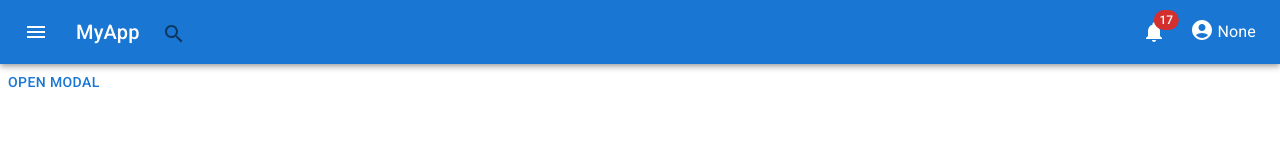
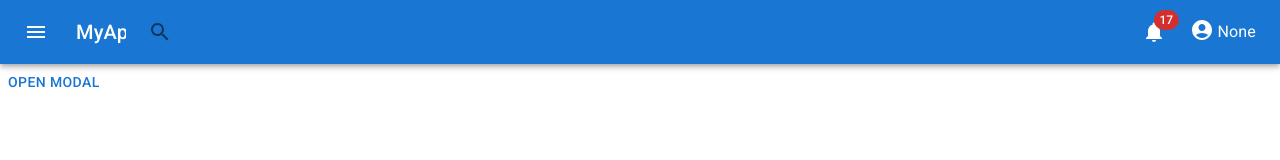
Before and after one commit to ShashankIIITN/SIH-Project-2023, a React (Create React App) app in the folder PG-Dissertation-System/frontend/: page / in a window 1280 px wide. Shown: the top 160 px of the page. Built offline with nearby package versions, Linux system fonts and the light colour scheme.

Commit message:
sarchbar accordion parent update

```diff
--- a/PG-Dissertation-System/frontend/package.json
+++ b/PG-Dissertation-System/frontend/package.json
@@ -23,6 +23,7 @@
     "react-redux": "^8.1.2",
     "react-router-dom": "^6.16.0",
     "react-scripts": "5.0.1",
+    "react-swipeable-views": "^0.14.0",
     "redux": "^4.2.1",
     "redux-thunk": "^2.4.2",
     "web-vitals": "^2.1.4"
--- a/PG-Dissertation-System/frontend/src/components/AppBar/AppBar.js
+++ b/PG-Dissertation-System/frontend/src/components/AppBar/AppBar.js
@@ -22,7 +22,7 @@ import { setLogin } from '../../actions/UserStatesManagement';
 import SideBar from '../SideBar/SideBar';
 import Fade from '@mui/material/Fade';
 import SimpleDialog from './NotificationDialogBox';
-import { AccordionDetails, AccordionSummary} from '@mui/material';
+import { AccordionDetails, AccordionSummary, Container} from '@mui/material';
 import Searcbar from '../Searchbar/Searchbar';
 import '../../App.css'
 import Searchbar from '../Searchbar/Searchbar';
@@ -229,6 +229,7 @@ export default function PrimarySearchAppBar(props) {
   let anchor = 'left';
   return (
     <>
+    <Container sx={{zIndex:10, position:'fixed', left:'8%',top:'0.5%'}}><Searcbar ></Searcbar></Container>
       <Box sx={{ flexGrow: 1 }}>
         <AppBar position="static">
           <Toolbar>
@@ -249,7 +250,7 @@ export default function PrimarySearchAppBar(props) {
             >
               {props.appdata.name}
             </Typography>
-            <Searchbar/>
+            {/* <Searchbar /> */}
             {/* <Search>
             <SearchIconWrapper>
               <SearchIcon />
--- a/PG-Dissertation-System/frontend/src/components/Searchbar/Searchbar.js
+++ b/PG-Dissertation-System/frontend/src/components/Searchbar/Searchbar.js
@@ -17,17 +17,30 @@ const DemoPaper = styled(Paper)(({ theme }) => ({
 const Searchbar = () => {
   const [checked, setChecked] = React.useState(false);
 
+
+  const [back1, setback1] = React.useState('#1976d2');
+
+  const handleback1change = () => {
+
+    if(checked)
+    {
+      setback1((back1)=> '#ffffff');
+    }
+    else
+    setback1((back1)=> '#1976d2');
+  }
   const handleChange = () => {
     setChecked((prev) => !prev);
   };
-  return (<Collapse in={checked} orientation="horizontal" collapsedSize={55}><DemoPaper elevation={0}><Accordion><TextField sx={{background:'#1976d2', height:'3.3rem'}}
-   fullWidth InputProps={{
-    startAdornment: <InputAdornment position="start"><IconButton sx={{background:'#1976d2'}} onClick={handleChange}><SearchIcon /></IconButton></InputAdornment>,
-    endAdornment: <AccordionSummary ><InputAdornment position="end"><IconButton ><TuneIcon /></IconButton ></InputAdornment></AccordionSummary>,
+  return (<Collapse in={checked} timeout={500} orientation="horizontal" collapsedSize={54} onEntering={handleback1change} onExited={handleback1change}>
+    <Accordion fullwidth ><TextField sx={{background:back1, height:'3.3rem'}}
+   fullWidth disabled={!checked} InputProps={{
+    startAdornment: <InputAdornment position="start"><IconButton sx={{background:back1}} onClick={handleChange}><SearchIcon /></IconButton></InputAdornment>,
+    endAdornment: <AccordionSummary><InputAdornment position="end"><IconButton ><TuneIcon /></IconButton ></InputAdornment></AccordionSummary>,
   }}></TextField>
     <AccordionDetails >
     <Advsearch />
     </AccordionDetails>
-  </Accordion></DemoPaper></Collapse>);
+  </Accordion></Collapse>);
 };
 export default Searchbar;
```
Also changed, not shown: 1 other file (tests, documents, lock files or other folders).
